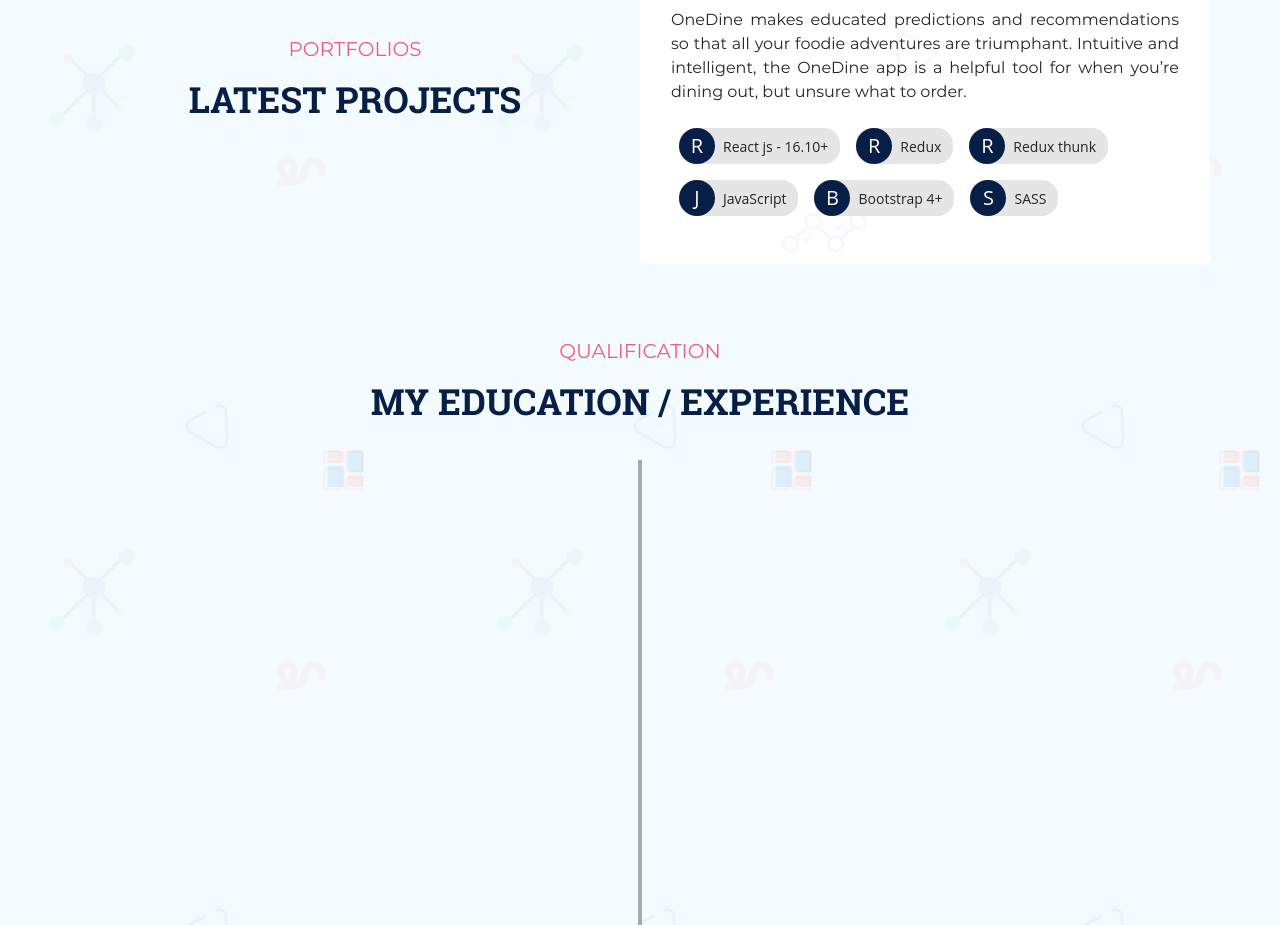
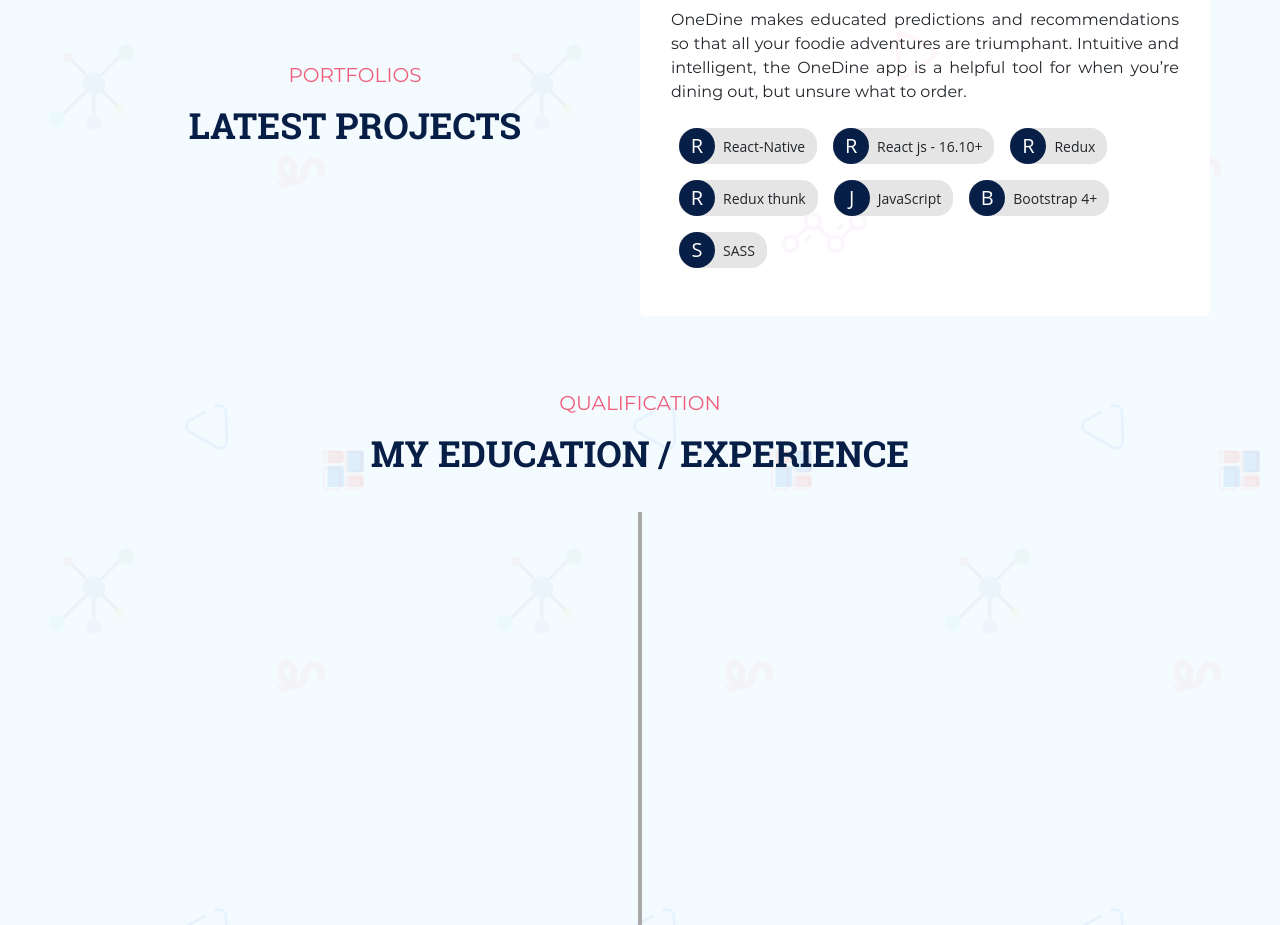
Before and after one commit to nileshkant/my-portfolio, a React app: page / in a window 1280 px wide. Shown: the part 1740-2665 px from the top of the page. Built offline with nearby package versions, Linux system fonts and the light colour scheme.

Commit message:
added react native

```diff
--- a/src/components/Homepage/section3.jsx
+++ b/src/components/Homepage/section3.jsx
@@ -11,7 +11,7 @@ const projectDetails = [
                   unsure what to order.`,
     startDate: '10/2019',
     endDate: null,
-    techUsed: ['React js - 16.10+', 'Redux', 'Redux thunk', 'JavaScript', 'Bootstrap 4+', 'SASS'],
+    techUsed: ['React-Native', 'React js - 16.10+', 'Redux', 'Redux thunk', 'JavaScript', 'Bootstrap 4+', 'SASS'],
     features: ['Apple Pay', 'QR scanner', 'Cart']
   },
   {
```
